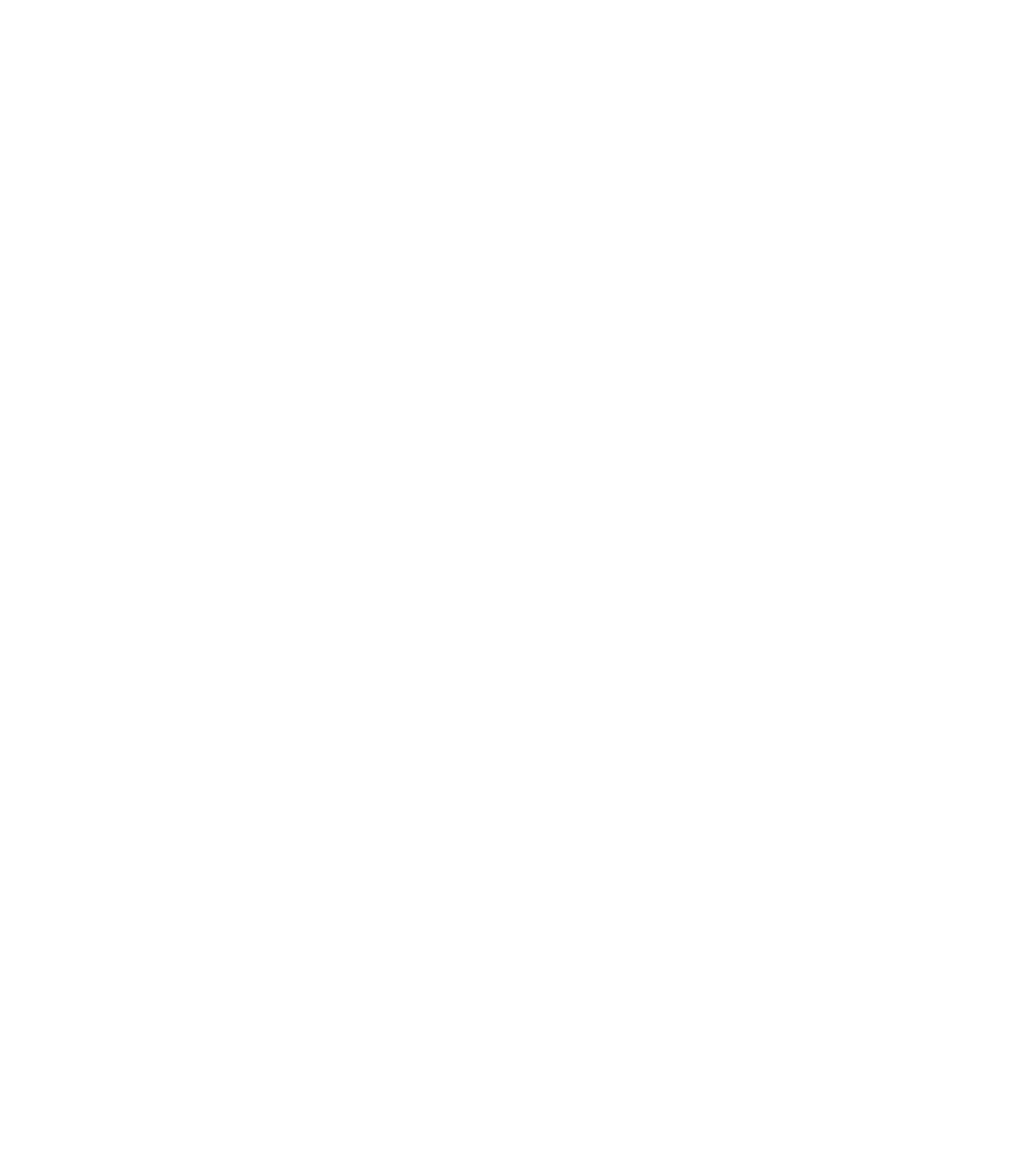
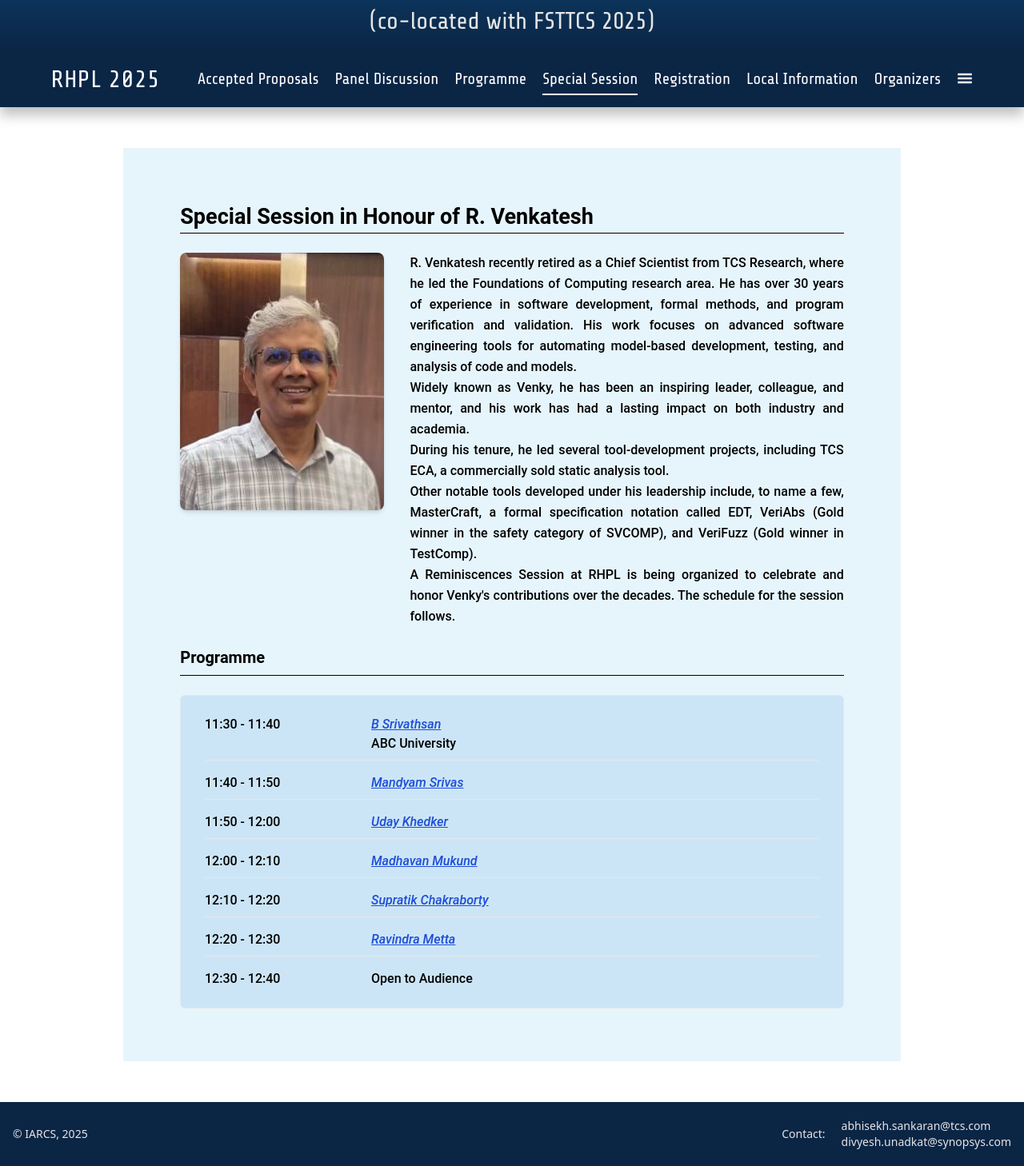
Before and after one commit to RajivDalal/RHPL, a React (Vite) app in the folder rhpl-web/: page /special_session in a window 1280 px wide. Shown: the part 246-1704 px from the top of the page at 80% size. Before the commit the page ends 800 px from the top, so only its background shows below. Built offline with nearby package versions, Linux system fonts and the light colour scheme; a web font is replaced by a local one.

Commit message:
Added special session details

```diff
--- a/rhpl-web/src/App.jsx
+++ b/rhpl-web/src/App.jsx
@@ -46,8 +46,8 @@ function App() {
 
   return (
 
-    // <Router>
-    <Router basename='/rhpl2025'>
+    <Router>
+    {/* <Router basename='/rhpl2025'> */}
       <Banner />
       <Navbar/>
       <Routes>
--- a/rhpl-web/src/pages/programme.jsx
+++ b/rhpl-web/src/pages/programme.jsx
@@ -1,6 +1,7 @@
 import React, { useState } from "react";
 import Tabs from "../components/tabs.jsx";
 import Modal from "../components/modal.jsx";
+import { RiArrowUpSLine, RiArrowDownSLine } from "react-icons/ri";
 
 const ProgrammeRow = ({ time, title, link }) => {
   return (
@@ -28,7 +29,7 @@ const ProgrammeRow = ({ time, title, link }) => {
 };
 
 
-const SessionHeader = ({ time, number, title, chair, link, location="D LT8", locationLink="https://www.google.com/maps/place/DLT-8/@15.392303,73.8816632,20.27z/data=!4m6!3m5!1s0x3bbfb900213155e7:0x7490dccaba396945!8m2!3d15.3924302!4d73.8824773!16s%2Fg%2F11lf2kbc2_?entry=tts&g_ep=EgoyMDI1MTIwOS4wIPu8ASoASAFQAw%3D%3D&skid=3758f64b-5d6d-4f9a-9a36-3c4278aac7e7" }) => {
+const SessionHeader = ({ time, number, title, chair,chairLink, link, location="D LT8", locationLink="https://www.google.com/maps/place/DLT-8/@15.392303,73.8816632,20.27z/data=!4m6!3m5!1s0x3bbfb900213155e7:0x7490dccaba396945!8m2!3d15.3924302!4d73.8824773!16s%2Fg%2F11lf2kbc2_?entry=tts&g_ep=EgoyMDI1MTIwOS4wIPu8ASoASAFQAw%3D%3D&skid=3758f64b-5d6d-4f9a-9a36-3c4278aac7e7" }) => {
   return (
     <div className="w-full flex flex-col sm:flex-row items-center bg-[#c2e0f4] p-3 rounded mb-2">
 
@@ -49,10 +50,22 @@ const SessionHeader = ({ time, number, title, chair, link, location="D LT8", loc
         )}
         </span>
         {chair && (
-          <div className="mt-1">
-            <span className="font-semibold">Chair:</span> {chair}
-          </div>
-        )}
+  <div className="mt-1">
+    <span className="font-semibold">Chair:</span>{" "}
+    {chairLink ? (
+      <a
+        href={chairLink}
+        target="_blank"
+        rel="noopener noreferrer"
+        className="underline text-blue-700 hover:text-blue-900"
+      >
+        {chair}
+      </a>
+    ) : (
+      chair
+    )}
+  </div>
+)}
         {location && (
           <div className="mt-1">
             <span className="font-semibold">Location:</span> <a href={locationLink} target="_blank" className="underline text-blue-700 hover:text-blue-900">{location} </a>
@@ -220,10 +233,11 @@ const Talk = ({
           {abstract?.trim() && (
             <button
               onClick={() => setExpanded(!expanded)}
-              className="inline-block text-sm px-3 py-1 rounded border border-blue-600
-                         text-blue-700 hover:bg-blue-600 hover:text-white transition"
+              className="inline-block text-sm px-3 py-1
+                         text-blue-700 hover:text-dark-blue transition"
             >
-              {expanded ? "Hide Details" : "Show Details"}
+              {expanded ? <RiArrowUpSLine className = "text-2xl"/> : <RiArrowDownSLine className = "text-2xl"/>}
+
             </button>
           )}
         </div>
@@ -384,7 +398,8 @@ const Programme = () => {
               time="10:30 - 12:35"
               number={1}
               title="Concurrency"
-              chair="TBA"
+              chair="Bernd Finkbeiner"
+              chairLink=""
             />
 
             <div className="w-full pl-2 sm:pl-12 mb-4 space-y-1">
@@ -466,7 +481,8 @@ const Programme = () => {
               time="15:30 - 16:20"
               number={3}
               title="Markov Decision Processes"
-              chair="TBA"
+              chair="Djordje Zikelic"
+              chairLink="https://djordjezikelic.github.io/"
             />
 
             <div className="w-full pl-2 sm:pl-12 mb-4 space-y-1">
@@ -664,15 +680,15 @@ const Programme = () => {
               <PanelDiscussion
                 time="15:30 - 16:30"
                 name="FSTTCS Track B Talks"
-                location="D LT7"
-                locationLink="https://www.google.com/maps/place/DLT-7/@15.3922732,73.8808447,18.65z/data=!4m6!3m5!1s0x3bbfb9326fabe01f:0xba42b70f4942fbac!8m2!3d15.3924!4d73.882292!16s%2Fg%2F11vl1mhxv0?entry=tts&g_ep=EgoyMDI1MTIwOS4wIPu8ASoASAFQAw%3D%3D&skid=2c57ab92-b992-405a-b9d5-ed2b4124139c"
+                location="D LT10"
+                locationLink="https://www.google.com/maps/place/DLT-10/@15.392303,73.8816632,20.27z/data=!4m6!3m5!1s0x3bbfb9007a38dddd:0x1598fec5ff977c25!8m2!3d15.3921589!4d73.8818369!16s%2Fg%2F11y7c230lg?entry=tts&g_ep=EgoyMDI1MTIwOS4wIPu8ASoASAFQAw%3D%3D&skid=205e508c-06de-404d-adf4-46828af275a3"
                 link="https://www.fsttcs.org.in/2025/program.php"
               />
               <PanelDiscussion
                 time="16:30 - 17:30"
                 name="RHPL Panel Discussion"
-                locationLink="https://maps.google.com/?cid=2394156713201511468&entry=gps"
-                location="TP Classroom"
+                locationLink="https://www.google.com/maps/place/DLT-9+(Mini-Auditorium)/@15.3922723,73.8818891,20.94z/data=!4m6!3m5!1s0x3bbfb904099b4999:0xf541674a5e195fc0!8m2!3d15.3922858!4d73.8819925!16s%2Fg%2F11vltv1g6w?entry=tts&g_ep=EgoyMDI1MTIwOS4wIPu8ASoASAFQAw%3D%3D&skid=318b71d3-a2e2-4a2b-824b-9ca19048049a"
+                location="D LT9"
                 link="/rhpl2025/panel_discussion"
               />
             </div>
@@ -756,8 +772,8 @@ const Programme = () => {
               number={2}
               title="Special session in honour of R. Venkatesh"
               chair="TBA"
-              location="TP Classroom"
-              locationLink="https://maps.google.com/?cid=2394156713201511468&entry=gps"
+              location="D LT9"
+              locationLink="https://www.google.com/maps/place/DLT-9+(Mini-Auditorium)/@15.3922723,73.8818891,20.94z/data=!4m6!3m5!1s0x3bbfb904099b4999:0xf541674a5e195fc0!8m2!3d15.3922858!4d73.8819925!16s%2Fg%2F11vltv1g6w?entry=tts&g_ep=EgoyMDI1MTIwOS4wIPu8ASoASAFQAw%3D%3D&skid=318b71d3-a2e2-4a2b-824b-9ca19048049a"
               link="special_session"
             />
 
--- a/rhpl-web/src/pages/special_session.jsx
+++ b/rhpl-web/src/pages/special_session.jsx
@@ -1,21 +1,123 @@
+import VenkateshImage from "../images/Venkatesh.jpeg";
+const Talk = ({
+  time,
+  presenterLink = "#",
+  presenter,
+  label,
+  affiliation = "",
+}) => {
+
+  return (
+   <div className="border-b border-gray-200 last:border-b-0">
+  <div className="flex flex-col sm:flex-row py-2">
+    <span className="sm:w-48 flex-shrink-0 text-sm sm:text-base">
+      {time}
+    </span>
+
+    <div className="flex-1 sm:pl-4">
+      {/* Speaker */}
+      {presenter && (
+        <div className="">
+          <a
+            href={presenterLink}
+            className="italic underline text-blue-700 hover:text-blue-900"
+          >
+            {presenter}
+          </a>
+          <br />
+          <p>{affiliation}</p>
+        </div>
+      )}
+
+      {/* Non-speaker slot */}
+      {!presenter && label && (
+        <div>
+          {label}
+        </div>
+      )}
+    </div>
+  </div>
+</div>
+
+  );
+};
 const Special_session=()=>{
     return (
         <div className="content">
-            <p className=" contain py-10 paraLink">
+            <p className="contain py-10 paraLink">
                 <h1 className="text-[27px] font-bold">Special Session in Honour of R. Venkatesh</h1>
-                <hr className="border-black pb-4"/>
-                TBA
+                <hr className="border-black pb-6"/>
+                <section className = "grid grid-cols-1 md:grid-cols-3 gap-8 items-start">
+                    <div className = "md: col-span-1 flex justify-center">
+                        <img
+                            src={VenkateshImage}
+                            alt="R Venkatesh"
+                            className = "rounded-lg shadow-md max-w-xs w-full"
+                        />
+                    </div>
+                    <div className = "md:col-span-2 space-y-4 text-justify leading-relaxed">
+                        <p>
+                            R. Venkatesh recently retired as a Chief Scientist from TCS Research, where he led the Foundations of Computing research area. He has over 30 years of experience in software development, formal methods, and program verification and validation.
+His work focuses on advanced software engineering tools for automating model-based development, testing, and analysis of code and models.
+<br/>
+Widely known as Venky, he has been an inspiring leader, colleague, and mentor, and his work has had a lasting impact on both industry and academia.
+<br/>
+During his tenure, he led several tool-development projects, including TCS ECA, a commercially sold static analysis tool.
+<br />
+Other notable tools developed under his leadership include, to name a few, MasterCraft, a formal specification notation called EDT, VeriAbs (Gold winner in the safety category of SVCOMP), and VeriFuzz (Gold winner in TestComp).
+<br />
+A Reminiscences Session at RHPL is being organized to celebrate and honor Venky's contributions over the decades.
+The schedule for the session follows.
+                        </p>
+                    </div>
+
+                </section>
+                 <h2 className = "text-xl font-bold mb-2 mt-6 ">Programme</h2>
+                 <hr className="border-black pb-6"/>
+                <section className="border rounded-md p-4 bg-[#cce5f6]">
+
+                    <div className= "flex justify-center">
+                        <div className = "space-y-2 w-full max-w-3xl">
+                            <Talk
+                                time= "11:30 - 11:40"
+                                presenter = "B Srivathsan"
+                                presenterLink="#"
+                                affiliation="ABC University"
+                            />
+                            <Talk
+                                time = "11:40 - 11:50"
+                                presenter = "Mandyam Srivas"
+                                presenterLink="#"
+                            />
+                            <Talk
+                                time = "11:50 - 12:00"
+                                presenter = "Uday Khedker"
+                                presenterLink = "#"
+                            />
+                            <Talk
+                                time = "12:00 - 12:10"
+                                presenter = "Madhavan Mukund"
+                                presenterLink = "#"
+                            />
+                            <Talk
+                                time = "12:10 - 12:20"
+                                presenter = "Supratik Chakraborty"
+                                presenterLink = "#"
+                            />
+                            <Talk
+                                time = "12:20 - 12:30"
+                                presenter = "Ravindra Metta"
+                                presenterLink = "#"
+                            />
+                            <Talk
+                                time = "12:30 - 12:40"
+                                label = "Open to Audience"
+                            />
+                        </div>
+                    </div>
+                </section>
             </p>
         </div>
     )
 }
 export default Special_session;
-
-
-{/*
-   In person:
-
-
-   Online:
-
-    */}
```
Also changed, not shown: rhpl-web/src/images/Venkatesh1.jpeg (added), rhpl-web/src/images/Venkatesh2.jpeg (added).
